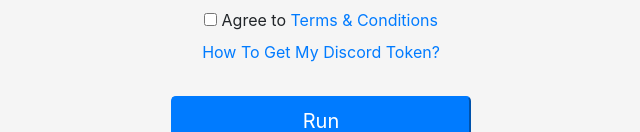
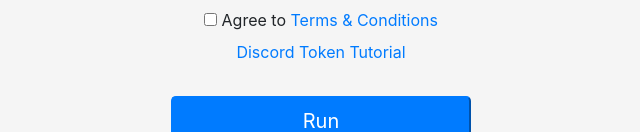
Before and after one commit to devvity/clowncordclient, a plain HTML site: page index.html in a window 1280 px wide. Shown: the part 294-426 px from the top of the page, without its empty margins (319-959 px from the left). Drawn offline with nearby package versions, Linux system fonts and the light colour scheme.

Commit message:
Update index.html

```diff
--- a/index.html
+++ b/index.html
@@ -106,7 +106,7 @@
       <input id = "glockak" type="checkbox" value="remember-me"> Agree to <a href="https://discord.com/"> Terms & Conditions</a>
     </label>
      <label>
-      <label id = "XD" type="label" value="">  <a href="https://www.youtube.com/watch?v=tI1lzqzLQCs"> How To Get My Discord Token?</a>
+      <label id = "XD" type="label" value="">  <a href="https://www.youtube.com/watch?v=tI1lzqzLQCs">Discord Token Tutorial</a>
     </label>
   </div>
   <button class="btn2 btn-lg btn-primary btn-block" onclick="return sayHello()" type="submit">Run</button>
```
